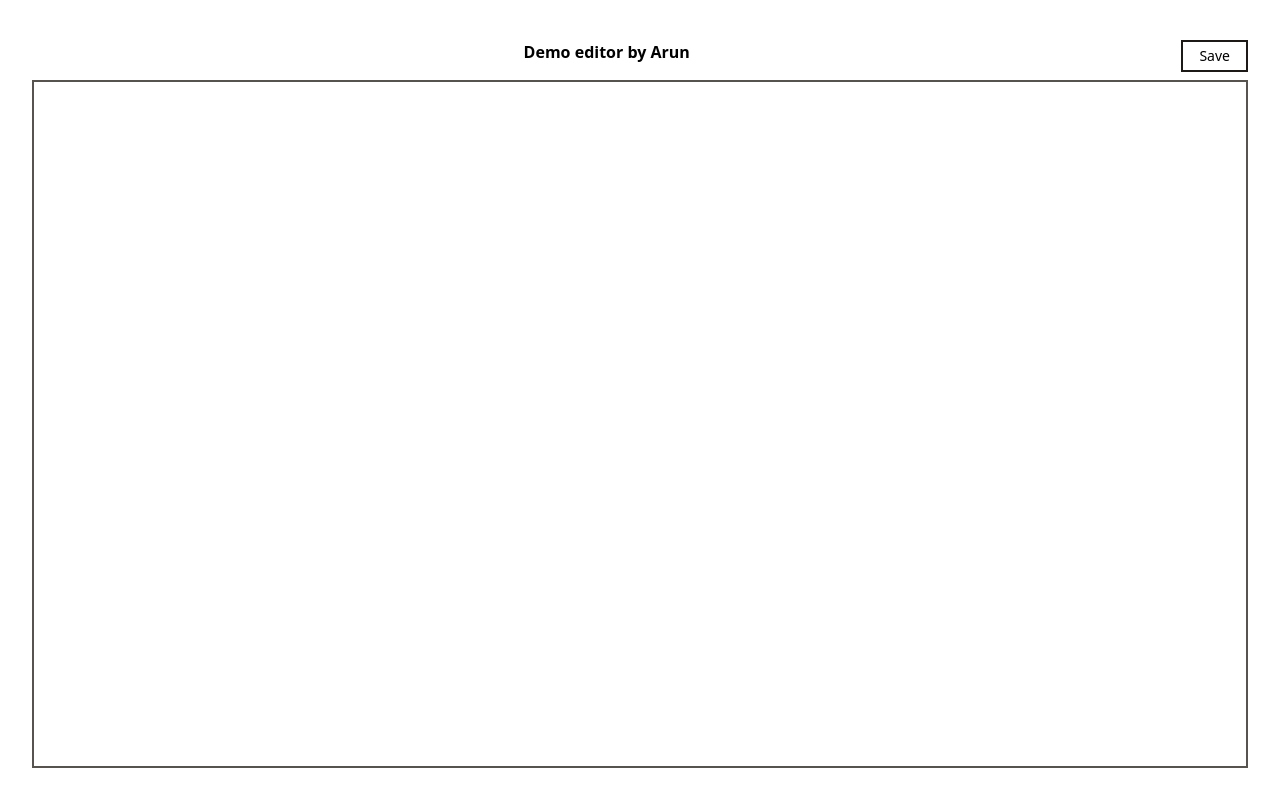
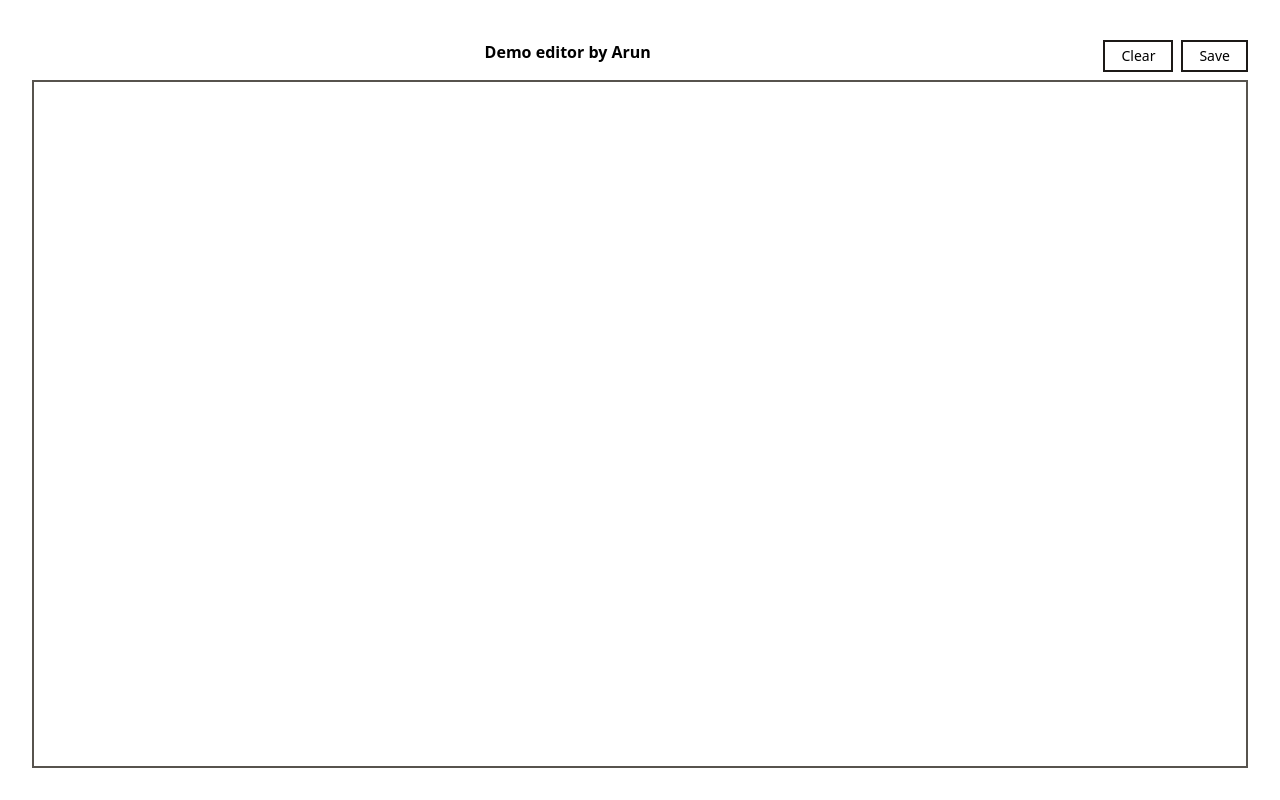
Before and after one commit to just-a-beginningg/draft-js, a React (Vite) app: page / in a window 1280 px wide. Built offline with nearby package versions, Linux system fonts and the light colour scheme.

Commit message:
FIX :: update logic to store data in bowser

```diff
--- a/src/components/Rich-text-editor/Rich-Text-Editor.component.tsx
+++ b/src/components/Rich-text-editor/Rich-Text-Editor.component.tsx
@@ -1,6 +1,6 @@
 import { FC, useState, useRef, useEffect } from "react";
 import { convertFromRaw, convertToRaw, Editor, EditorState } from "draft-js";
-import { draftjsToMd, mdToDraftjs } from "draftjs-md-converter";
+// import { draftjsToMd, mdToDraftjs } from "draftjs-md-converter";
 import { compositeDecorator } from "./Composite-decorator.config";
 
 const LOCAL_STORAGE_KEY = "draft-js-content";
@@ -12,26 +12,33 @@ export const RichTextEditor: FC = () => {
     EditorState.createEmpty(compositeDecorator)
   );
 
+  const [content, setContent] = useState<string | null>(null);
+
   useEffect(() => {
     editorRef.current?.editor?.focus();
-    const content = localStorage.getItem(LOCAL_STORAGE_KEY);
+    setContent(localStorage.getItem(LOCAL_STORAGE_KEY));
 
     if (content) {
-      const rawData = mdToDraftjs(content);
-      const contentState = convertFromRaw(rawData);
+      const rawData = localStorage.getItem(LOCAL_STORAGE_KEY);
+      const contentState = convertFromRaw(JSON.parse(rawData ? rawData : ""));
       const newEditorState = EditorState.createWithContent(
         contentState,
         compositeDecorator
       );
       setEditorState(newEditorState);
     }
-  }, []);
+  }, [content]);
 
   function saveHandler() {
     const currentContent = editorState.getCurrentContent();
     const rawContent = convertToRaw(currentContent);
-    const markdown = draftjsToMd(rawContent);
-    localStorage.setItem(LOCAL_STORAGE_KEY, markdown);
+    localStorage.setItem(LOCAL_STORAGE_KEY, JSON.stringify(rawContent));
+  }
+
+  function clearHandler() {
+    localStorage.removeItem(LOCAL_STORAGE_KEY);
+    setContent(null);
+    setEditorState(EditorState.createEmpty());
   }
 
   return (
@@ -40,6 +47,12 @@ export const RichTextEditor: FC = () => {
         <div className="flex w-full justify-center font-semibold">
           Demo editor by Arun
         </div>
+        <button
+          onClick={clearHandler}
+          className="border-stone-900 border-2 px-4 py-1 text-sm font-medium hover:bg-stone-900 hover:text-stone-100 mr-2 "
+        >
+          Clear
+        </button>
         <button
           onClick={saveHandler}
           className="border-stone-900 border-2 px-4 py-1 text-sm font-medium hover:bg-stone-900 hover:text-stone-100 "
```
